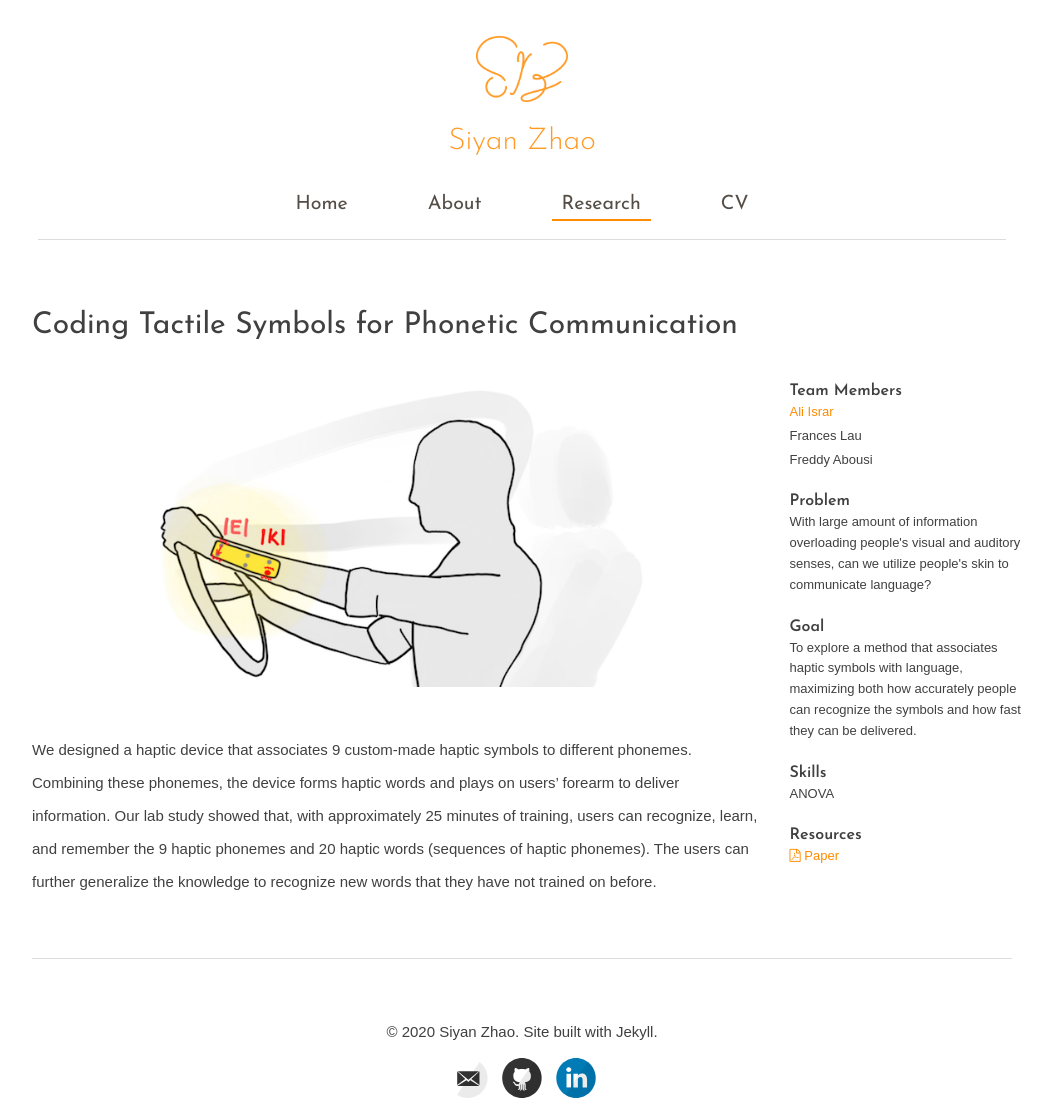
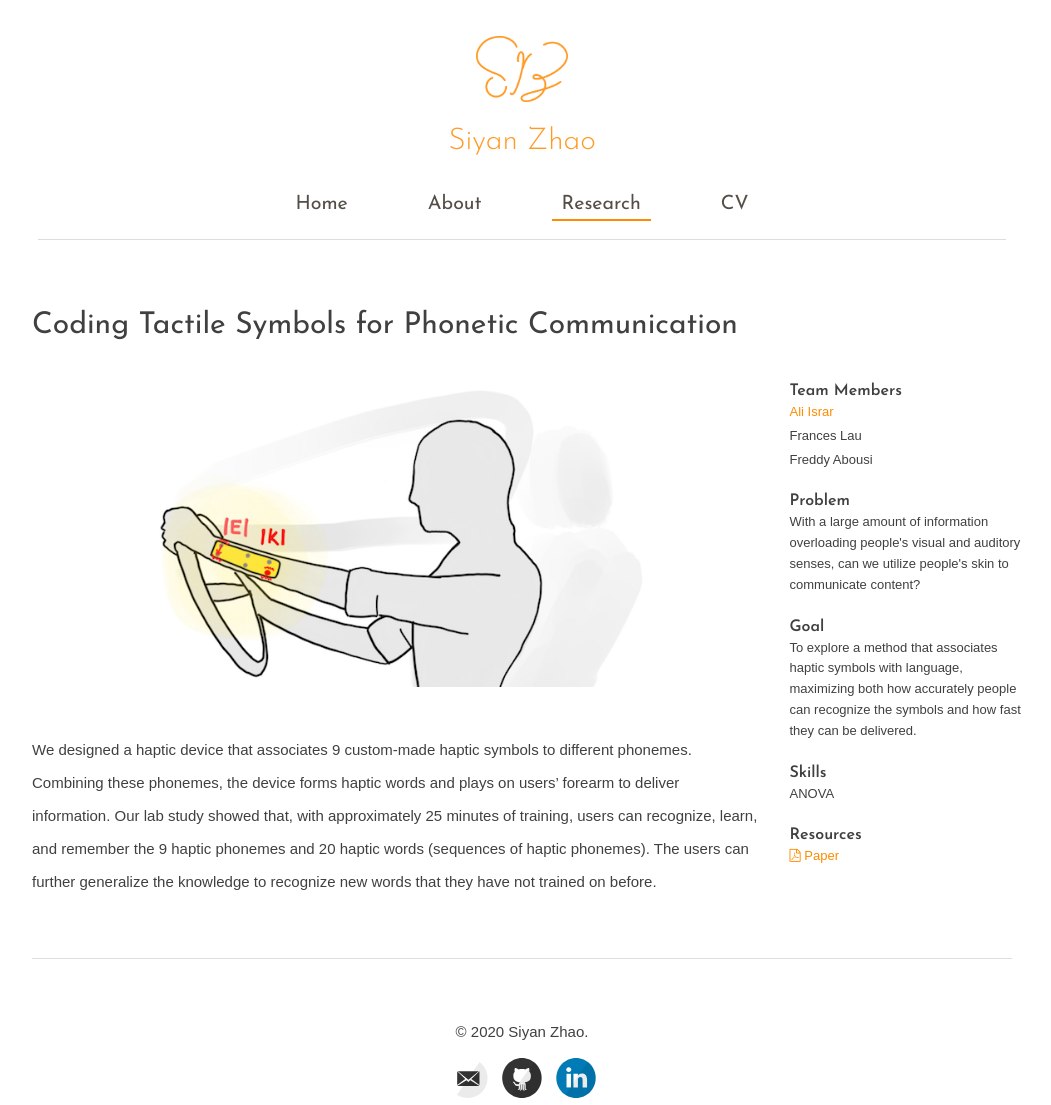
Before and after one commit to siyanz/siyanz.github.io, a Jekyll site: the page built from _posts/2017-5-1-Coding-Tactile-Symbols.md, in a window 1280 px wide. Shown: the whole page, without its empty margins (118-1169 px from the left). Built offline with Jekyll 4.4.1, drawn with Linux system fonts in a browser that asks for light colours; nearby versions of some CDN libraries; some web fonts are replaced.

```diff
--- a/_includes/default.html
+++ b/_includes/default.html
@@ -101,7 +101,7 @@
         <div class="wrapper-footer">
           <footer class="footer">
             <p>
-              &copy; 2020 Siyan Zhao. Site built with Jekyll.
+              &copy; 2020 Siyan Zhao.
             </p>
             {% include svg-icons.html %}
           </footer>
--- a/_posts/2017-5-1-Coding-Tactile-Symbols.md
+++ b/_posts/2017-5-1-Coding-Tactile-Symbols.md
@@ -1,15 +1,15 @@
 ---
 layout: post
 title: Coding Tactile Symbols for Phonetic Communication
-shortinfo: Hearing with the skin. An exciting summer research exploration with Facebook.
+shortinfo: This project explores the possibility of hearing with the skin. Published in the ACM CHI Conference on Human Factors in Computing Systems (2018).
 year: 2018
 month: May
 categories: [Publications]
-problem: With large amount of information overloading people's visual and auditory senses, can we utilize people's skin to communicate language?
+problem: With a large amount of information overloading people's visual and auditory senses, can we utilize people's skin to communicate content?
 goal: To explore a method that associates haptic symbols with language, maximizing both how accurately people can recognize the symbols and how fast they can be delivered.
 resources:
  - resource: Paper
-   external-url: resources/papers/Coding-Phonemes.pdf
+   external-url: /resources/papers/Coding-Phonemes.pdf
 preview: /images/CodingTactile/teaser.png
 color: "#FF8C00"
 methods:
--- a/index.html
+++ b/index.html
@@ -15,10 +15,12 @@ tagline:
 
           <div class="col-sm-8" style="padding-left:0;">
             <div class="info about-text">
-                <p class="about-text">I am a quantitative researcher with over 7 years of experience conducting research in both academia and industry. My forte is formulating clear hypotheses and testing them using statistical tools, such as regression analysis. Applying my strong analytical skills, I use statistics to derive insights, seek patterns, and tell stories with data.  </p>
+                <p class="about-text">I am a quantitative researcher with over 7 years of experience conducting research in both industry and academia. In my work, I formulate clear hypotheses and test them using statistical tools to uncover patterns, derive insights, and tell stories. </p>
 
-                <p class="about-text"> I am currently finishing my PhD with the <a href="https://www.hcii.cmu.edu/" target="_blank">Human-Computer Interaction Institute</a> at <a href="https://www.cmu.edu/" target="_blank">Carnegie Mellon University</a>. Advised by <a href="http://www.cs.cmu.edu/~jasonh/" target="_blank">Jason Hong</a> and <a href="https://hcii.cmu.edu/people/robert-kraut" target="_blank">Robert Kraut</a>, I study how social interactions play a role in subjective well-being. Specifically, my research applies mobile sensing to collect behavioral data on smartphones. These data can predict when social interactions happen and through which medium the interactions will occur. This powerful method provides an abundance of data, on which I apply statistical models to understand the role of social interactions in one's well-being.</p>
+                <p class="about-text">I am currently finishing my PhD in the <a href="https://www.hcii.cmu.edu/" target="_blank">Human-Computer Interaction Institute</a> at <a href="https://www.cmu.edu/" target="_blank">Carnegie Mellon University</a>. Advised by <a href="http://www.cs.cmu.edu/~jasonh/" target="_blank">Jason Hong</a> and <a href="https://hcii.cmu.edu/people/robert-kraut" target="_blank">Robert Kraut</a>, I study how social interactions play a role in subjective well-being. Specifically, my research leverages behavioral data collected on smartphones to predict when social interactions happen and through which medium the interactions occur. This powerful method provides an abundance of data, on which I apply statistical models, e.g., hierarchical linear models, to understand the role of social interactions on one's well-being.</p>
 
+
+                <p class="about-text">Previously, I worked and consulted at Disney Research and Facebook. Before joining the PhD program, I received my B.S. in Cognitive Science at Carnegie Mellon University.</p>
             </div>
         </div>
     </article>
```
Also changed, not shown: _posts/2015-6-1-Intermanual-Apparent-Motion.md (+1 -1 lines), _posts/2020-2-1-Meaningful-Social-Interactions.md (+2 -2 lines).
